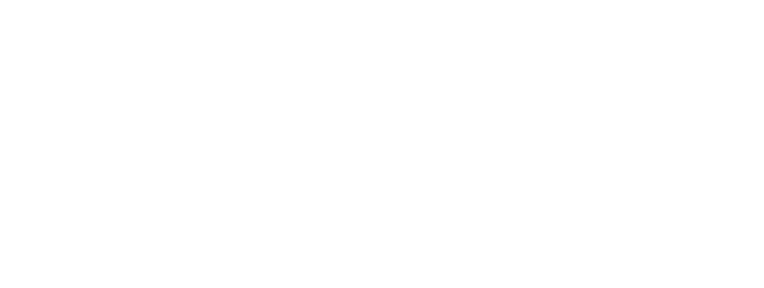
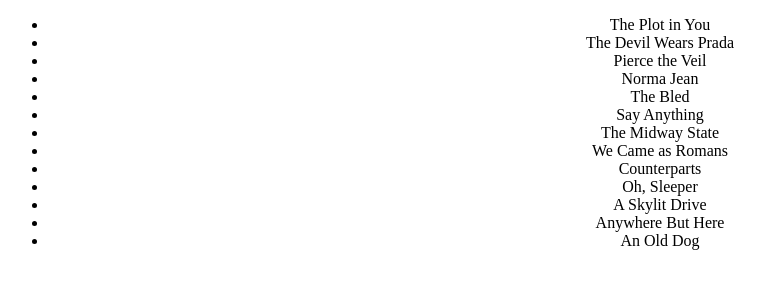
Before and after one commit to acciojob/sorting-articles-sayantan174, a website: page main.html in a window 1280 px wide. Shown: the whole page, without its empty margins (0-764 px from the left). Drawn offline with Linux system fonts and the light colour scheme.

Commit message:
created a submission

```diff
--- a/main.html
+++ b/main.html
@@ -8,6 +8,23 @@
 
 <body>
 	<!-- the entire body must be written by student -->
+	<div class="container">
+		<ul>
+          <li>The Plot in You</li>
+          <li>The Devil Wears Prada</li>
+          <li>Pierce the Veil</li>
+          <li>Norma Jean</li>
+          <li>The Bled</li>
+          <li>Say Anything</li>
+          <li>The Midway State</li>
+          <li>We Came as Romans</li>
+          <li>Counterparts</li>
+          <li>Oh, Sleeper</li>
+          <li>A Skylit Drive</li>
+          <li>Anywhere But Here</li>
+          <li>An Old Dog</li>
+        </ul>
+	</div>
     <script type="text/javascript" src="./script.js">
 </script>
 
--- a/styles.css
+++ b/styles.css
@@ -1 +1,3 @@
-/*  your css code here. If applicable */
+.container{
+	text-align: center;
+}
```
